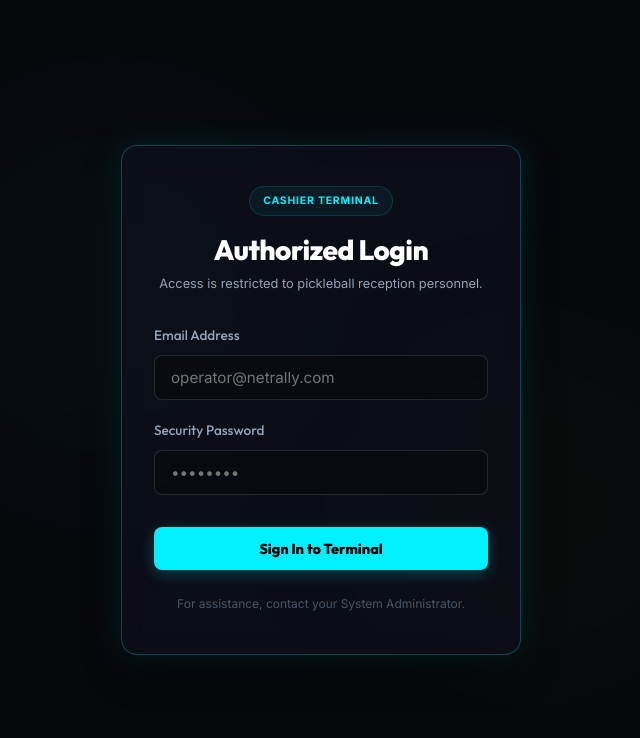
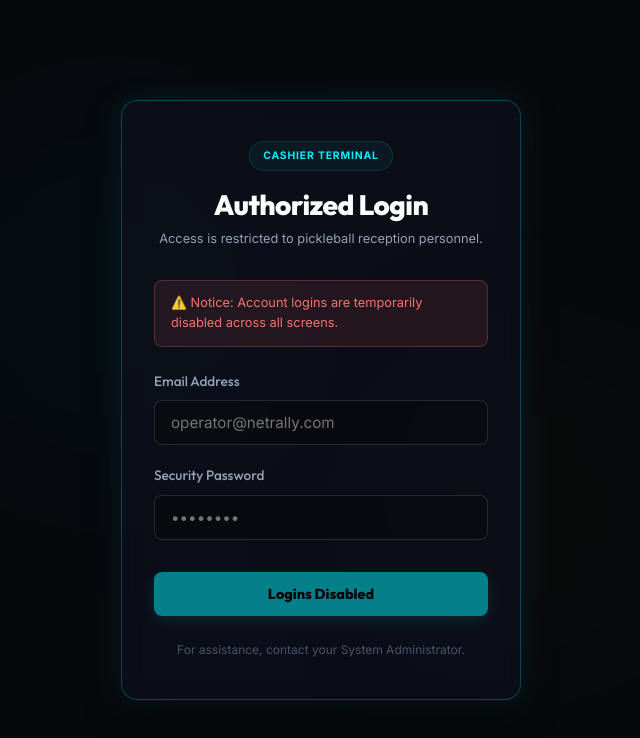
Before and after one commit to Gabs64/PickleballBookingSystem, a React (Vite) app in the folder Frontend/: page / in a window 1280 px wide. Both pictures are taken after a click on the button "Enter Cashier Terminal". Shown: the top 738 px of the page, without its empty margins (319-959 px from the left). Built offline with nearby package versions, Linux system fonts and the light colour scheme.

Commit message:
feat: temporarily disable account logins across all screens

```diff
--- a/Frontend/src/admin/AdminPortal.jsx
+++ b/Frontend/src/admin/AdminPortal.jsx
@@ -16,7 +16,7 @@ import {
 } from 'lucide-react';
 
 export default function AdminPortal() {
-  const { bookings, users, addUser, authenticateUser } = useBooking();
+  const { bookings, users, addUser, authenticateUser, isLoginDisabled } = useBooking();
 
   // Authentication state
   const [isLoggedIn, setIsLoggedIn] = useState(() => {
@@ -168,7 +168,13 @@ export default function AdminPortal() {
             <p style={styles.loginSubtitle}>Access is strictly restricted to authorized system administrators.</p>
           </div>
 
-          {loginError && (
+          {isLoginDisabled && (
+            <div style={styles.errorAlert}>
+              <span>⚠️ Notice: Account logins are temporarily disabled across all screens.</span>
+            </div>
+          )}
+
+          {loginError && !isLoginDisabled && (
             <div style={styles.errorAlert}>
               <span>⚠️ {loginError}</span>
             </div>
@@ -184,6 +190,7 @@ export default function AdminPortal() {
                 placeholder="admin@netrally.com"
                 value={emailInput}
                 onChange={(e) => setEmailInput(e.target.value)}
+                disabled={isLoginDisabled}
                 required
                 style={{ background: 'rgba(9, 10, 15, 0.7)' }}
               />
@@ -198,13 +205,14 @@ export default function AdminPortal() {
                 placeholder="••••••••"
                 value={passwordInput}
                 onChange={(e) => setPasswordInput(e.target.value)}
+                disabled={isLoginDisabled}
                 required
                 style={{ background: 'rgba(9, 10, 15, 0.7)' }}
               />
             </div>
 
-            <button type="submit" className="btn btn-primary" style={styles.loginBtn}>
-              Gain Console Access
+            <button type="submit" className="btn btn-primary" style={{ ...styles.loginBtn, ...(isLoginDisabled ? { opacity: 0.5, cursor: 'not-allowed' } : {}) }} disabled={isLoginDisabled}>
+              {isLoginDisabled ? 'Logins Disabled' : 'Gain Console Access'}
             </button>
           </form>
 
--- a/Frontend/src/cashier/CashierPortal.jsx
+++ b/Frontend/src/cashier/CashierPortal.jsx
@@ -8,7 +8,7 @@ import { LayoutDashboard, TableProperties, BarChart3, PlusCircle, Bell, UserSqua
 import { useBooking } from '../context/BookingContext';
 
 export default function CashierPortal() {
-  const { bookings, getRelativeDateString, authenticateUser } = useBooking();
+  const { bookings, getRelativeDateString, authenticateUser, isLoginDisabled } = useBooking();
 
   // Auth state
   const [isLoggedIn, setIsLoggedIn] = useState(() => {
@@ -81,7 +81,13 @@ export default function CashierPortal() {
             <p style={styles.loginSubtitle}>Access is restricted to pickleball reception personnel.</p>
           </div>
 
-          {loginError && (
+          {isLoginDisabled && (
+            <div style={styles.errorAlert}>
+              <span>⚠️ Notice: Account logins are temporarily disabled across all screens.</span>
+            </div>
+          )}
+
+          {loginError && !isLoginDisabled && (
             <div style={styles.errorAlert}>
               <span>⚠️ {loginError}</span>
             </div>
@@ -97,6 +103,7 @@ export default function CashierPortal() {
                 placeholder="operator@netrally.com"
                 value={emailInput}
                 onChange={(e) => setEmailInput(e.target.value)}
+                disabled={isLoginDisabled}
                 required
                 style={{ background: 'rgba(9, 10, 15, 0.7)' }}
               />
@@ -111,13 +118,14 @@ export default function CashierPortal() {
                 placeholder="••••••••"
                 value={passwordInput}
                 onChange={(e) => setPasswordInput(e.target.value)}
+                disabled={isLoginDisabled}
                 required
                 style={{ background: 'rgba(9, 10, 15, 0.7)' }}
               />
             </div>
 
-            <button type="submit" className="btn btn-primary" style={styles.loginBtn}>
-              Sign In to Terminal
+            <button type="submit" className="btn btn-primary" style={{ ...styles.loginBtn, ...(isLoginDisabled ? { opacity: 0.5, cursor: 'not-allowed' } : {}) }} disabled={isLoginDisabled}>
+              {isLoginDisabled ? 'Logins Disabled' : 'Sign In to Terminal'}
             </button>
           </form>
 
--- a/Frontend/src/context/BookingContext.jsx
+++ b/Frontend/src/context/BookingContext.jsx
@@ -231,6 +231,7 @@ export const BookingProvider = ({ children }) => {
 
   // --- USER ACCOUNT SYSTEM ---
   const [users, setUsers] = useState([]);
+  const [isLoginDisabled, setIsLoginDisabled] = useState(true); // Temporarily disable logins across all screens
 
   useEffect(() => {
     const storedUsers = localStorage.getItem('pickleball_users');
@@ -292,6 +293,9 @@ export const BookingProvider = ({ children }) => {
   };
 
   const authenticateUser = (email, password, role) => {
+    if (isLoginDisabled) {
+      return { success: false, message: 'Account logins are temporarily disabled across all screens.' };
+    }
     const user = users.find(u => u.email.toLowerCase() === email.toLowerCase());
     if (!user) {
       return { success: false, message: 'Invalid email address.' };
@@ -442,7 +446,9 @@ export const BookingProvider = ({ children }) => {
         getRelativeDateString,
         users,
         addUser,
-        authenticateUser
+        authenticateUser,
+        isLoginDisabled,
+        setIsLoginDisabled
       }}
     >
       {children}
--- a/Frontend/src/customer/CustomerPortal.jsx
+++ b/Frontend/src/customer/CustomerPortal.jsx
@@ -5,7 +5,7 @@ import { useBooking } from '../context/BookingContext';
 import { Sparkles, MessageCircle, Send, X, HelpCircle, Activity, Camera, BookOpen, Check, UserCheck, ShieldAlert, Mail } from 'lucide-react';
 
 export default function CustomerPortal() {
-  const { users, addUser, authenticateUser } = useBooking();
+  const { users, addUser, authenticateUser, isLoginDisabled } = useBooking();
   const [isBookingOpen, setIsBookingOpen] = useState(false);
 
   // Auth states
@@ -464,6 +464,11 @@ export default function CustomerPortal() {
 
             {authMode === 'login' && (
               <form onSubmit={handleLoginSubmit} style={styles.authForm}>
+                {isLoginDisabled && (
+                  <div style={styles.errorAlert}>
+                    <span>⚠️ Notice: Account logins are temporarily disabled across all screens.</span>
+                  </div>
+                )}
                 <div className="form-group">
                   <label className="form-label" htmlFor="auth-email">Email Address</label>
                   <input
@@ -473,6 +478,7 @@ export default function CustomerPortal() {
                     placeholder="jane.smith@gmail.com"
                     value={authEmail}
                     onChange={(e) => setAuthEmail(e.target.value)}
+                    disabled={isLoginDisabled}
                     required
                   />
                 </div>
@@ -485,11 +491,12 @@ export default function CustomerPortal() {
                     placeholder="••••••••"
                     value={authPassword}
                     onChange={(e) => setAuthPassword(e.target.value)}
+                    disabled={isLoginDisabled}
                     required
                   />
                 </div>
-                <button type="submit" className="btn btn-primary" style={styles.authBtn}>
-                  Log In
+                <button type="submit" className="btn btn-primary" style={{ ...styles.authBtn, ...(isLoginDisabled ? { opacity: 0.5, cursor: 'not-allowed' } : {}) }} disabled={isLoginDisabled}>
+                  {isLoginDisabled ? 'Logins Disabled' : 'Log In'}
                 </button>
                 <p style={styles.toggleText}>
                   Don't have an account?{' '}
```
Also changed, not shown: 2 other files (tests, documents, lock files or other folders).
